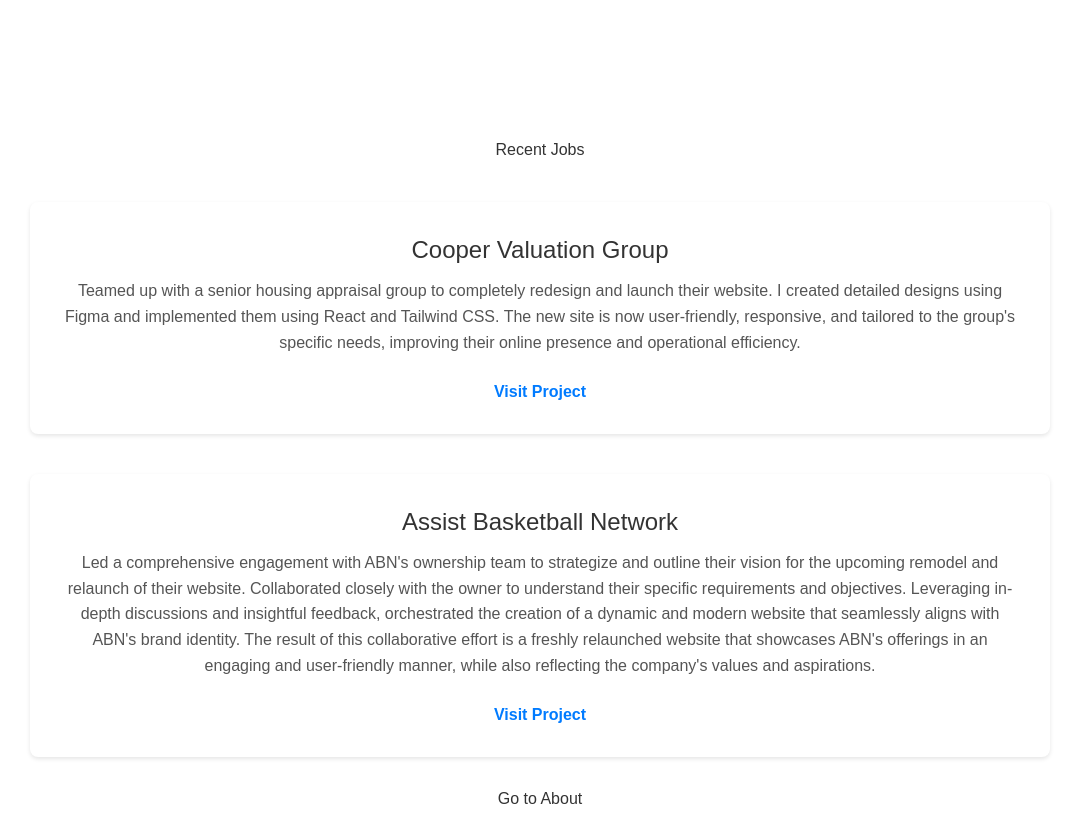
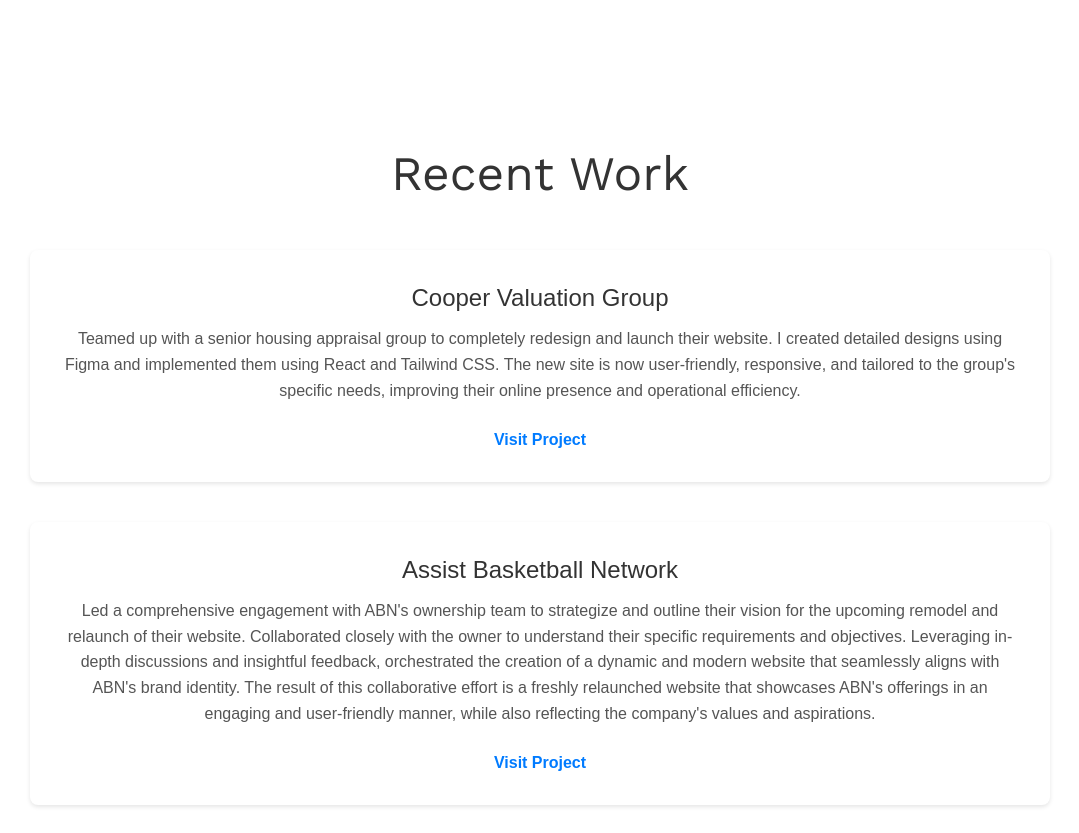
Before and after one commit to larrymotuzis24/Portfolio_2, a React (Create React App) app: page / in a window 1280 px wide. Shown: the part 1960-2793 px from the top of the page, without its empty margins (100-1179 px from the left). Built offline with nearby package versions, Linux system fonts and the light colour scheme; a web font is replaced by a local one.

Commit message:
updated Main page styles

```diff
--- a/public/index.html
+++ b/public/index.html
@@ -11,6 +11,7 @@
     />
     <link rel="apple-touch-icon" href="%PUBLIC_URL%/logo192.png" />
     <link rel="stylesheet" href="https://fonts.googleapis.com/css2?family=Nabla&display=swap">
+    <link rel="stylesheet" href="https://fonts.googleapis.com/css2?family=Work+Sans&display=swap">
 
 
     <link rel="manifest" href="%PUBLIC_URL%/manifest.json" />
--- a/src/components/Main.jsx
+++ b/src/components/Main.jsx
@@ -1,35 +1,17 @@
 // Main.jsx
-import React from 'react';
-import { Link, Element } from 'react-scroll';
-import AboutSection from './sections/about/About-section.component';
-import NavBar from '../navigation/NavBar';
-import Projects from './sections/projects/Projects.component';
-import ParticleBackground from './particle-background/ParticleBackground';
-import WorkComponent from './sections/work/Work.Component';
-import { MainContainer, ContentContainer, SectionLink, SectionContainer } from './main.styles.js';
-
-
+import React from "react";
+import { Element } from "react-scroll";
+import AboutSection from "./sections/about/About-section.component";
+import Projects from "./sections/projects/Projects.component";
+import ParticleBackground from "./particle-background/ParticleBackground";
+import WorkComponent from "./sections/work/Work.Component";
+import { MainContainer, ContentContainer } from "./main.styles.js";
 
 const Main = () => {
   return (
     <MainContainer>
       <ParticleBackground />
-    <NavBar />
-
       <ContentContainer>
-      {/* <SectionContainer>
-        <SectionLink to="about" spy={true} smooth={true} offset={-70} duration={500}>
-          About
-        </SectionLink>
-        <SectionLink to="projects" spy={true} smooth={true} offset={-70} duration={500}>
-          Projects
-        </SectionLink>
-        <SectionLink to="work" spy={true} smooth={true} offset={-70} duration={500}>
-          Work
-        </SectionLink>
-
-      </SectionContainer> */}
-
         <Element name="about">
           <AboutSection />
         </Element>
--- a/src/components/header/Header-componet.jsx
+++ b/src/components/header/Header-componet.jsx
@@ -1,10 +1,17 @@
-import { Name, SocialLinksContainer, SocialLinks, SocialLink, Icon, HeaderContainer } from "./header.styles";
+import React from 'react';
+import { Name, SocialLinksContainer, SocialLinks, SocialLink, Icon, HeaderContainer } from './header.styles';
 import { FaLinkedin, FaGithub } from 'react-icons/fa';
+import NavBar from '../../navigation/NavBar';
+
 
 const Header = () => {
   return (
     <HeaderContainer>
+
+    <NavBar/>
+
     <Name> Larry Motuzis </Name>
+
     <SocialLinksContainer>
       <SocialLinks>
         <SocialLink href="https://www.linkedin.com/in/larry-motuzis/" target="_blank" rel="noopener noreferrer">
--- a/src/components/sections/work/Work.Component.jsx
+++ b/src/components/sections/work/Work.Component.jsx
@@ -1,7 +1,6 @@
 // WorkComponent.jsx
 import React from 'react';
-import { Link } from 'react-scroll';
-import {WorkContainer, WorkDescription, WorkItem, WorkLink, WorkTitle} from './work.styles.js';
+import {WorkContainer, WorkDescription, WorkItem, WorkLink, WorkTitle, Title, StyledButtonLink } from './work.styles.js';
 
 const WorkComponent = () => {
   const recentWork = [
@@ -24,7 +23,7 @@
 
   return (
     <WorkContainer id="work">
-      <h1> Recent Jobs </h1>
+      <Title> Recent Work </Title>
       {recentWork.map((work, index) => (
         <WorkItem key={index}>
           <WorkTitle>{work.title}</WorkTitle>
@@ -34,9 +33,9 @@
           </WorkLink>
         </WorkItem>
       ))}
-      <Link to="about" spy={true} smooth={true} offset={-70} duration={500}>
-        Go to About
-      </Link>
+      <StyledButtonLink to="about" spy={true} smooth={true} offset={-70} duration={500}>
+        Back to the top
+      </StyledButtonLink>
     </WorkContainer>
   );
 };
--- a/src/components/sections/work/work.styles.js
+++ b/src/components/sections/work/work.styles.js
@@ -1,4 +1,5 @@
 import { styled } from "styled-components";
+import { Link as ScrollLink } from 'react-scroll'
 
 export const WorkContainer = styled.div`
   background-color: rgba(255, 255, 255, 0.6);
@@ -47,3 +48,23 @@
     text-decoration: underline;
   }
 `;
+
+export const Title = styled.h1`
+  font-family: "Work Sans", sans-serif;
+  font-size: 3em;
+`;
+
+export const StyledButtonLink = styled(ScrollLink)`
+  display: inline-block;
+  padding: 10px 20px;
+  background-color: #3498db;
+  color: #fff;
+  text-decoration: none;
+  border-radius: 5px;
+  transition: background-color 0.3s ease;
+
+  &:hover {
+    background-color: #2980b9;
+    cursor: pointer;
+  }
+`;
```
Lines whose indentation alone changed are shown as unchanged.
